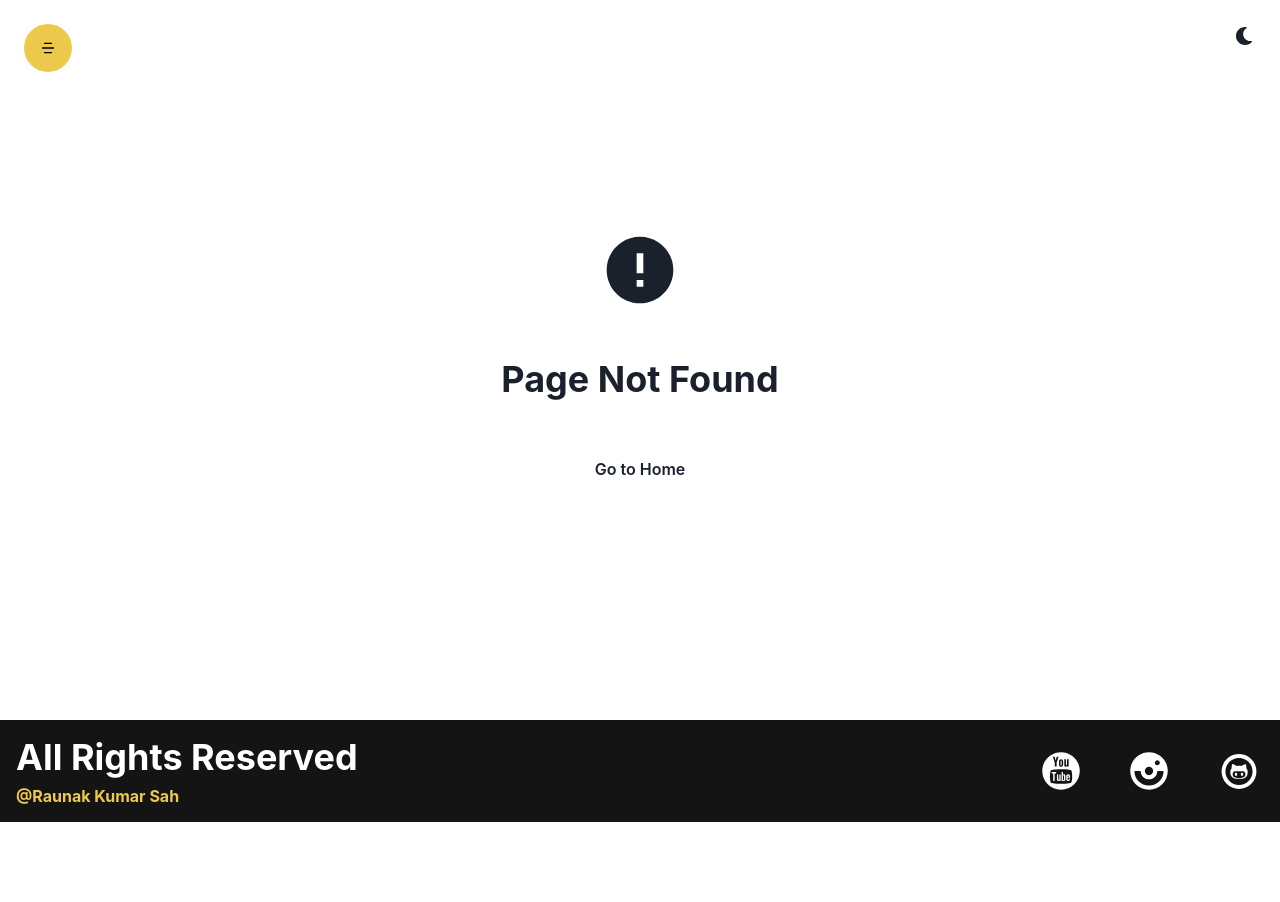
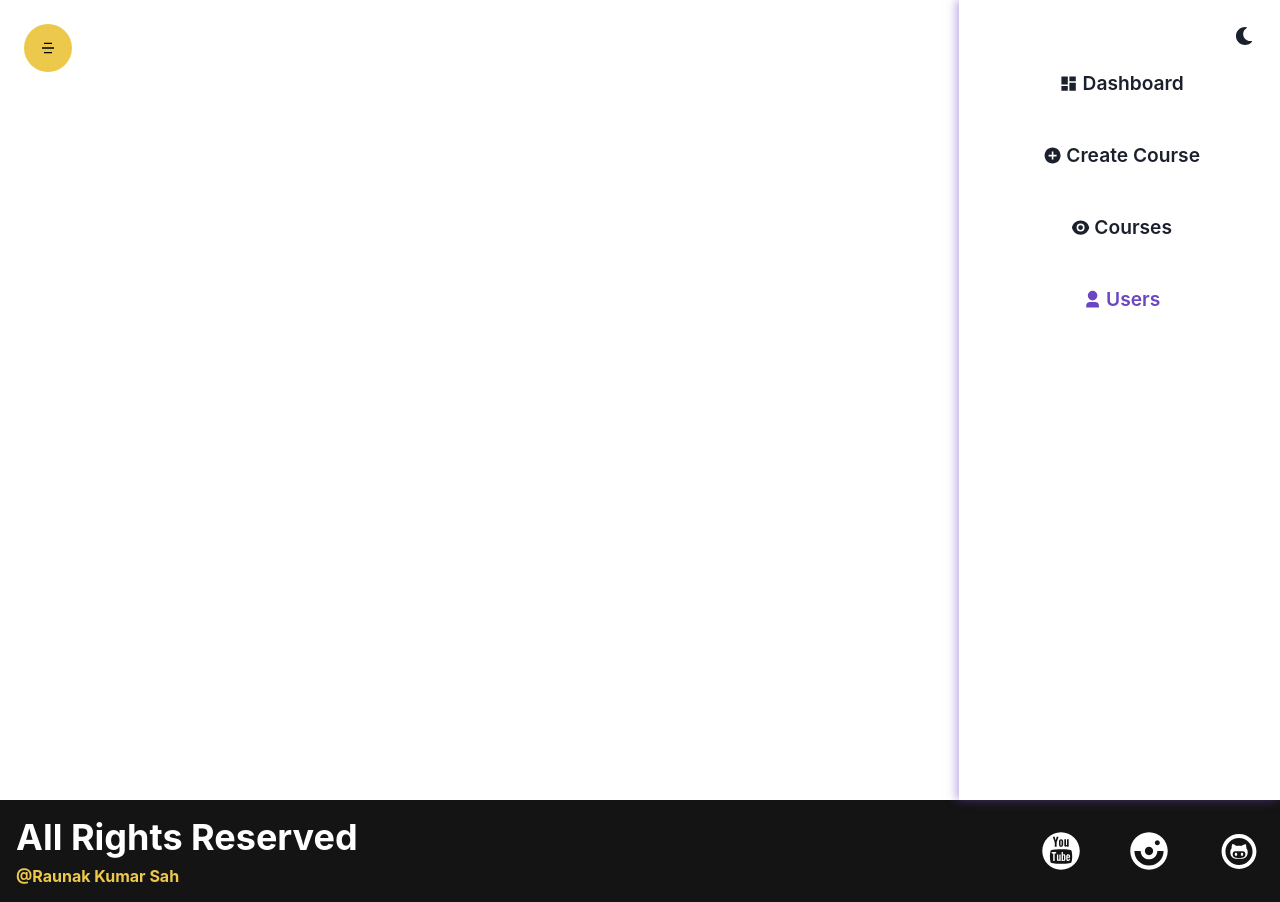
Before and after one commit to itsraunak/LearnCraft, a React (Create React App) app in the folder frontend/: page /admin/users in a window 1280 px wide. Before the commit this address had no page. Before the commit the page ends 822 px from the top, so only its background shows below. Built offline with nearby package versions, Linux system fonts and the light colour scheme.

Commit message:
Created Admin and sidebar:
Signed-off-by: Raunak Kumar Sah <itisraunak@gmail.com>

```diff
--- a/frontend/src/App.js
+++ b/frontend/src/App.js
@@ -19,6 +19,10 @@
 import Profile from './components/Profile/Profile';
 import ChangePassword from './components/Profile/ChangePassword';
 import UpdateProfile from './components/Profile/UpdateProfile';
+import Dashboard from './components/Admin/Dashboard/Dashboard';
+import CreateCourse from './components/Admin/CreateCourse/CreateCourse';
+import AdminCourses from './components/Admin/AdminCourses/AdminCourses';
+import Users from './components/Admin/Users/Users';
 
 function App() {
   window.addEventListener('contextmenu', e => {
@@ -43,9 +47,16 @@
         <Route path="/forgetpassword" element={<ForgetPassword />} />
         <Route path="resetpassword/:token" element={<ResetPassword />} />
         <Route path="/subscribe" element={<Subscribe />} />
-        <Route path="*" element={<NotFound />} />
         <Route path="/paymentsuccess" element={<PaymentSuccess />} />
         <Route path="/paymentfail" element={<PaymentFail />} />
+        <Route path="*" element={<NotFound />} />
+
+        {/* Admin Routes */}
+
+        <Route path="/admin/dashboard" element={<Dashboard />} />
+        <Route path="/admin/createcourse" element={<CreateCourse />} />
+        <Route path="/admin/courses" element={<AdminCourses />} />
+        <Route path="/admin/users" element={<Users />} />
       </Routes>
       <Footer />
     </Router>
--- /dev/null
+++ b/frontend/src/components/Admin/AdminCourses/AdminCourses.jsx
@@ -0,0 +1,21 @@
+import { Box, Grid } from '@chakra-ui/react';
+import React from 'react';
+import Sidebar from '../Sidebar';
+import cursor from '../../../assets/images/cursor.png';
+
+const AdminCourses = () => {
+  return (
+    <Grid
+      css={{
+        cursor: `url(${cursor}), default`,
+      }}
+      minH={'100vh'}
+      templateColumns={['1fr', '5fr 1fr']}
+    >
+      <Box></Box>
+      <Sidebar />
+    </Grid>
+  );
+};
+
+export default AdminCourses;
--- /dev/null
+++ b/frontend/src/components/Admin/CreateCourse/CreateCourse.jsx
@@ -0,0 +1,21 @@
+import { Box, Grid } from '@chakra-ui/react';
+import React from 'react';
+import Sidebar from '../Sidebar';
+import cursor from '../../../assets/images/cursor.png';
+
+const CreateCourse = () => {
+  return (
+    <Grid
+      css={{
+        cursor: `url(${cursor}), default`,
+      }}
+      minH={'100vh'}
+      templateColumns={['1fr', '5fr 1fr']}
+    >
+      <Box></Box>
+      <Sidebar />
+    </Grid>
+  );
+};
+
+export default CreateCourse;
--- /dev/null
+++ b/frontend/src/components/Admin/Dashboard/Dashboard.jsx
@@ -0,0 +1,21 @@
+import { Box, Grid } from '@chakra-ui/react';
+import React from 'react';
+import cursor from '../../../assets/images/cursor.png';
+import Sidebar from '../Sidebar';
+
+const Dashboard = () => {
+  return (
+    <Grid
+      css={{
+        cursor: `url(${cursor}), default`,
+      }}
+      minH={'100vh'}
+      templateColumns={['1fr', '5fr 1fr']}
+    >
+      <Box></Box>
+      <Sidebar />
+    </Grid>
+  );
+};
+
+export default Dashboard;
--- /dev/null
+++ b/frontend/src/components/Admin/Sidebar.jsx
@@ -0,0 +1,62 @@
+import { Button, VStack } from '@chakra-ui/react';
+import React from 'react';
+import {
+  RiAddCircleFill,
+  RiDashboardFill,
+  RiEyeFill,
+  RiUser3Fill,
+} from 'react-icons/ri';
+import { Link, useLocation } from 'react-router-dom';
+
+const Sidebar = () => {
+  const location = useLocation();
+  return (
+    <VStack
+      spacing={'8'}
+      p={'16'}
+      boxShadow={'-2px 0 10px rgba(107, 70, 193, 0.5)'}
+    >
+      <LinkButton
+        Icon={RiDashboardFill}
+        text="Dashboard"
+        url={'dashboard'}
+        active={location.pathname === '/admin/dashboard'}
+      />
+      <LinkButton
+        Icon={RiAddCircleFill}
+        text="Create Course"
+        url={'createcourse'}
+        active={location.pathname === '/admin/createcourse'}
+      />
+      <LinkButton
+        Icon={RiEyeFill}
+        text="Courses"
+        url={'courses'}
+        active={location.pathname === '/admin/courses'}
+      />
+      <LinkButton
+        Icon={RiUser3Fill}
+        text="Users"
+        url={'users'}
+        active={location.pathname === '/admin/users'}
+      />
+    </VStack>
+  );
+};
+
+export default Sidebar;
+
+function LinkButton({ url, Icon, text, active }) {
+  return (
+    <Link to={`/admin/${url}`}>
+      <Button
+        fontSize={'larger'}
+        variant={'ghost'}
+        colorScheme={active ? 'purple' : ''}
+      >
+        <Icon style={{ margin: '4px' }} />
+        {text}
+      </Button>
+    </Link>
+  );
+}
--- /dev/null
+++ b/frontend/src/components/Admin/Users/Users.jsx
@@ -0,0 +1,21 @@
+import { Box, Grid } from '@chakra-ui/react';
+import React from 'react';
+import Sidebar from '../Sidebar';
+import cursor from '../../../assets/images/cursor.png';
+
+const Users = () => {
+  return (
+    <Grid
+      css={{
+        cursor: `url(${cursor}), default`,
+      }}
+      minH={'100vh'}
+      templateColumns={['1fr', '5fr 1fr']}
+    >
+      <Box></Box>
+      <Sidebar />
+    </Grid>
+  );
+};
+
+export default Users;
```
